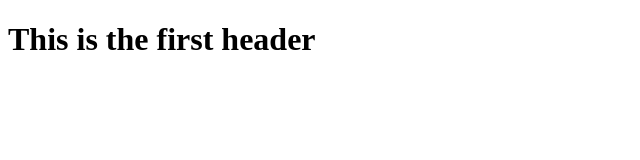
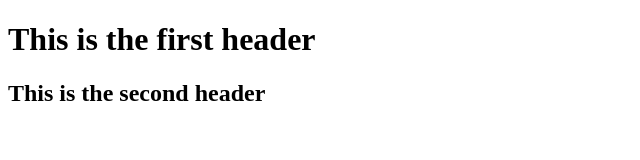
Before and after one commit to emmaadesile/git-code, a plain HTML site: page index.html in a window 1280 px wide. Shown: the whole page, without its empty margins (0-640 px from the left). Drawn offline with Linux system fonts and the light colour scheme.

Commit message:
Second commit

```diff
--- a/index.html
+++ b/index.html
@@ -5,6 +5,6 @@
 </head>
 <body>
 	<h1>This is the first header</h1>
-
+	<h2>This is the second header</h2>
 </body>
 </html>
```
